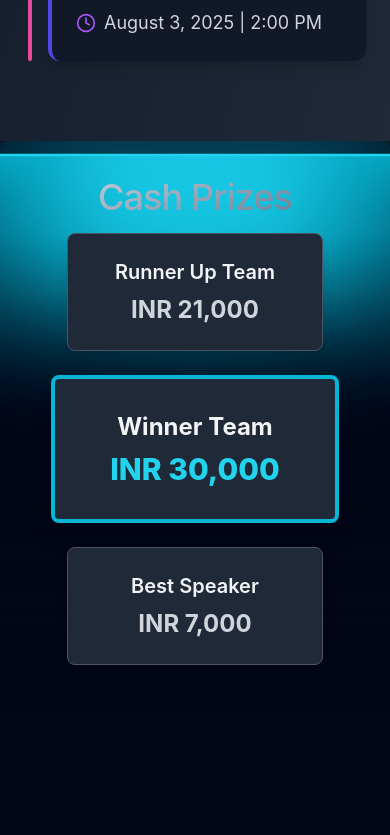
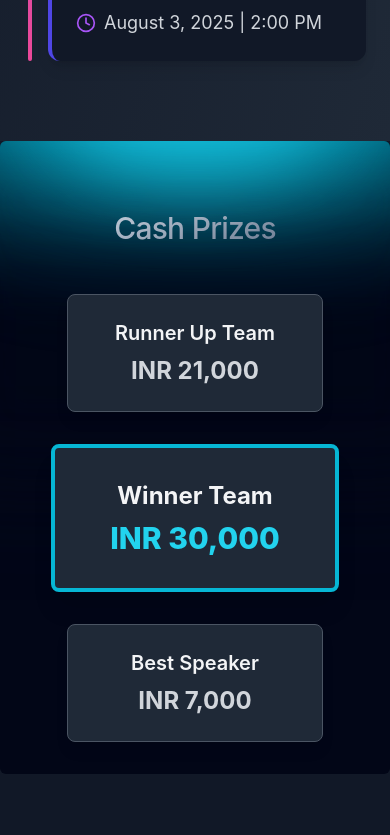
Before and after one commit to dismh/PDC-rework, a React (Vite) app: page / in a window 390 px wide. Shown: the part 9789-10624 px from the top of the page. Built offline with nearby package versions, Linux system fonts and the light colour scheme.

Commit message:
Fixed responsiveness with new card system

```diff
--- a/src/components/ui/lamp.jsx
+++ b/src/components/ui/lamp.jsx
@@ -13,11 +13,12 @@ export function LampDemo() {
           duration: 0.8,
           ease: "easeInOut",
         }}
-        className="mt-8 bg-gradient-to-br from-gray-900 to-gray-700 dark:from-slate-300 dark:to-slate-500 py-4 bg-clip-text text-center text-4xl font-medium tracking-tight text-transparent md:text-7xl"
+        className="mt-4 sm:mt-6 bg-gradient-to-br from-gray-900 to-gray-700 dark:from-slate-300 dark:to-slate-500 py-2 sm:py-4 bg-clip-text text-center text-3xl sm:text-4xl md:text-7xl font-medium tracking-tight text-transparent"
       >
         Cash Prizes
       </motion.h1>
-      <div className="mt- flex flex-col md:flex-row gap-6 justify-center items-center">
+
+      <div className="mt-10 flex flex-col md:flex-row gap-8 justify-center items-center">
         {/* Runner Up Team Card */}
         <motion.div
           initial={{ opacity: 0, y: 50 }}
@@ -33,7 +34,7 @@ export function LampDemo() {
           </p>
         </motion.div>
 
-        {/* Winner Team Card (Center with Emphasis) */}
+        {/* Winner Team Card */}
         <motion.div
           initial={{ opacity: 0, y: 50 }}
           whileInView={{ opacity: 1, y: 0 }}
@@ -71,7 +72,7 @@ export const LampContainer = ({ children, className }) => {
   return (
     <div
       className={cn(
-        "relative flex min-h-screen flex-col items-center justify-center overflow-hidden bg-white dark:bg-slate-950 w-full rounded-md z-0",
+        "relative flex min-h-[75vh] flex-col items-center justify-center overflow-hidden bg-white dark:bg-slate-950 w-full rounded-md z-0",
         className
       )}
     >
@@ -87,11 +88,12 @@ export const LampContainer = ({ children, className }) => {
           style={{
             backgroundImage: `conic-gradient(var(--conic-position), var(--tw-gradient-stops))`,
           }}
-          className="absolute inset-auto right-1/2 h-56 overflow-visible w-[30rem] bg-gradient-conic from-purple-500 via-transparent to-transparent dark:from-cyan-500 dark:via-transparent dark:to-transparent text-black dark:text-white [--conic-position:from_70deg_at_center_top]"
+          className="absolute inset-auto right-1/2 h-56 w-[30rem] bg-gradient-conic from-purple-500 via-transparent to-transparent dark:from-cyan-500 dark:via-transparent dark:to-transparent text-black dark:text-white [--conic-position:from_70deg_at_center_top]"
         >
           <div className="absolute w-[100%] left-0 bg-white dark:bg-slate-950 h-40 bottom-0 z-20 [mask-image:linear-gradient(to_top,white,transparent)]" />
           <div className="absolute w-40 h-[100%] left-0 bg-white dark:bg-slate-950 bottom-0 z-20 [mask-image:linear-gradient(to_right,white,transparent)]" />
         </motion.div>
+
         <motion.div
           initial={{ opacity: 0.5, width: "15rem" }}
           whileInView={{ opacity: 1, width: "30rem" }}
@@ -108,9 +110,11 @@ export const LampContainer = ({ children, className }) => {
           <div className="absolute w-40 h-[100%] right-0 bg-white dark:bg-slate-950 bottom-0 z-20 [mask-image:linear-gradient(to_left,white,transparent)]" />
           <div className="absolute w-[100%] right-0 bg-white dark:bg-slate-950 h-40 bottom-0 z-20 [mask-image:linear-gradient(to_top,white,transparent)]" />
         </motion.div>
+
         <div className="absolute top-1/2 h-48 w-full translate-y-12 scale-x-150 bg-white dark:bg-slate-950 blur-2xl"></div>
         <div className="absolute top-1/2 z-50 h-48 w-full bg-transparent opacity-10 backdrop-blur-md"></div>
         <div className="absolute inset-auto z-50 h-36 w-[28rem] -translate-y-1/2 rounded-full bg-purple-700 dark:bg-cyan-500 opacity-50 blur-3xl"></div>
+
         <motion.div
           initial={{ width: "8rem" }}
           whileInView={{ width: "16rem" }}
@@ -121,6 +125,7 @@ export const LampContainer = ({ children, className }) => {
           }}
           className="absolute inset-auto z-30 h-36 w-64 -translate-y-[6rem] rounded-full bg-purple-400 dark:bg-cyan-400 blur-2xl"
         ></motion.div>
+
         <motion.div
           initial={{ width: "15rem" }}
           whileInView={{ width: "30rem" }}
@@ -131,9 +136,13 @@ export const LampContainer = ({ children, className }) => {
           }}
           className="absolute inset-auto z-50 h-0.5 w-[30rem] -translate-y-[7rem] bg-purple-400 dark:bg-cyan-400"
         ></motion.div>
+
         <div className="absolute inset-auto z-40 h-44 w-full -translate-y-[12.5rem] bg-white dark:bg-slate-950"></div>
       </div>
-      <div className="relative z-50 flex -translate-y-80 flex-col items-center px-5">
+
+      {/* ✅ RESPONSIVE FIX: Safe translateY by screen size */}
+      <div className="relative z-50 flex flex-col items-center px-5
+        translate-y-[-2rem] sm:translate-y-[-6rem] md:translate-y-[-10rem]">
         {children}
       </div>
     </div>
--- a/src/index.css
+++ b/src/index.css
@@ -42,3 +42,21 @@ html.dark {
   color: #fff; /* Text color */
   text-shadow: 0 0 10px rgb(106, 0, 176), 0 0 20px rgb(115, 39, 247), 0 0 30px rgb(64, 0, 129); /* Blue glow */
 }
+@media (max-width: 768px) {
+  .responsive-translate {
+    transform: translateY(-6rem);
+  }
+}
+
+@media (min-width: 769px) {
+  .responsive-translate {
+    transform: translateY(-10rem);
+  }
+}
+
+/* ✅ Special fix for iPhone SE and similar tiny screens */
+@media (max-width: 350px) {
+  .responsive-translate {
+    transform: translateY(-2rem); /* much less negative, so it stays visible */
+  }
+}
```
